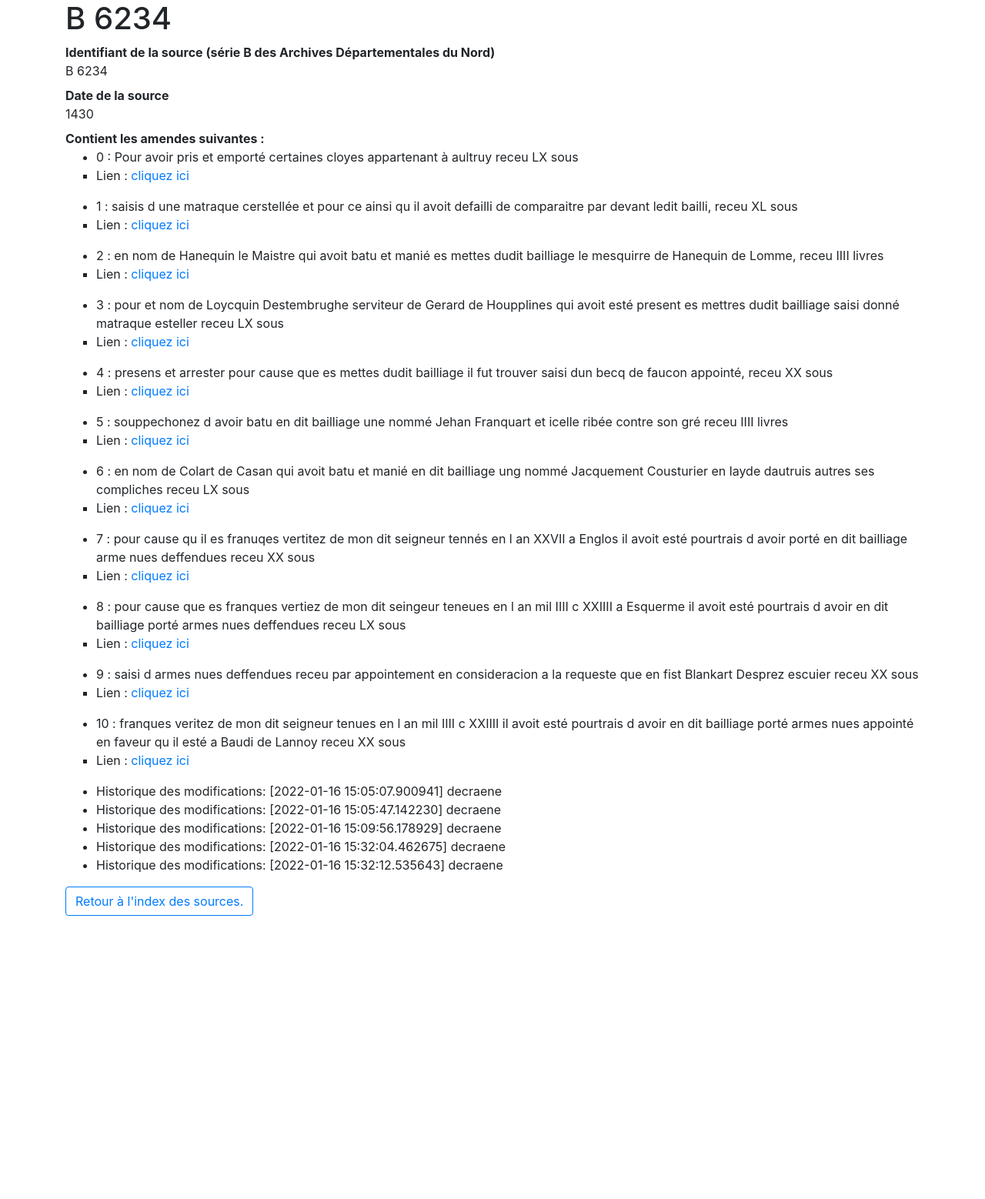
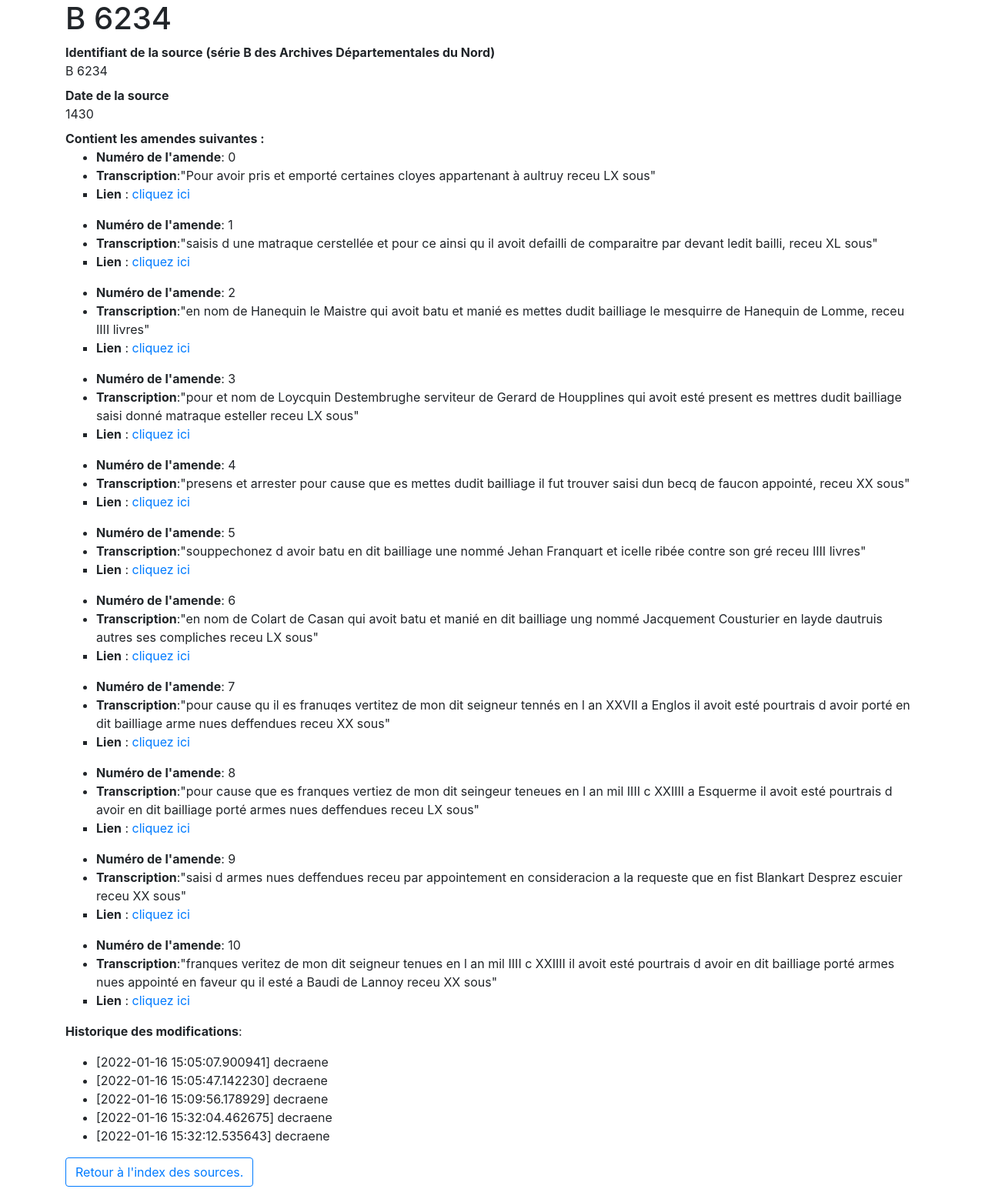
Before and after one commit to ValentinDeCraene/Projet_Criminalithe, a Flask app: page /source/6234 in a window 1280 px wide. Shown: the part 56-1614 px from the top of the page at 77% size. Before the commit the page ends 1246 px from the top, so only its background shows below. Run offline with Flask 2, Linux system fonts and the light colour scheme; data comes from the database, SQL or seed files in the repository; some libraries are stand-ins or nearby versions.

Commit message:
correction mineure du html pour le suivi des modifications

```diff
--- a/Criminalithe/app/templates/pages/amende.html
+++ b/Criminalithe/app/templates/pages/amende.html
@@ -19,9 +19,9 @@
     <dt> Justiciable(s) mentionné(s)</dt> <dd>
     {% for justiciable in amende.justiciable %}
     <ul>
-        <li>Nom de la personnne : {{justiciable.personnes_nom}}</li>
-        <li>Prénom de la personne : {{justiciable.personnes_prenom}}</li>
-        <li> Lien vers la fiche de la personne : <a href="{{url_for("personne", personnes_id=justiciable.personnes_id)}}">cliquez ici</a></li>
+        <li><b>Nom</b> de la personnne : {{justiciable.personnes_nom}}</li>
+        <li><b>Prénom</b> de la personne : {{justiciable.personnes_prenom}}</li>
+        <li><b>Lien</b> vers la fiche de la personne : <a href="{{url_for("personne", personnes_id=justiciable.personnes_id)}}">cliquez ici</a></li>
     {% endfor %}
     </ul>
     </dd>
--- a/Criminalithe/app/templates/pages/personne.html
+++ b/Criminalithe/app/templates/pages/personne.html
@@ -10,9 +10,9 @@
     {% for amendes in personne.amendes %}
     <dd>
         <ul>
-        <li> Type de l'amende : {{amendes.amendes_type}}</li>
-        <li> Transcription : <br/>"Par {{personne.personnes_nom}} {{personne.personnes_prenom}}, <br/> {{amendes.amendes_transcription}}"</li>
-        <li> Lien vers la fiche de l'amende: <a href="{{url_for("amende", amendes_id=amendes.amendes_id)}}">cliquez ici</a></li>
+        <li> <b>Type</b> de l'amende : {{amendes.amendes_type}}</li>
+        <li> <b>Transcription</b> : <br/>"Par {{personne.personnes_nom}} {{personne.personnes_prenom}}, <br/> {{amendes.amendes_transcription}}"</li>
+        <li> <b>Lien</b> vers la fiche de l'amende: <a href="{{url_for("amende", amendes_id=amendes.amendes_id)}}">cliquez ici</a></li>
     {% endfor %}
         </ul>
     </dd>
--- a/Criminalithe/app/templates/pages/source.html
+++ b/Criminalithe/app/templates/pages/source.html
@@ -7,19 +7,21 @@
     <dt> Contient les amendes suivantes :</dt>
     {% for amende in source.amendes %}
     <ul>
-        <li>{{amende.amendes_id}} : {{amende.amendes_transcription}}</li>
-        <li type="square"> Lien : <a href="{{url_for("amende", amendes_id=amende.amendes_id)}}"> cliquez ici</a></li>
+        <li><b>Numéro de l'amende</b>: {{amende.amendes_id}}</li>
+        <li><b>Transcription</b>:"{{amende.amendes_transcription}}"</li>
+        <li type="square"> <b>Lien</b> : <a href="{{url_for("amende", amendes_id=amende.amendes_id)}}"> cliquez ici</a></li>
     </ul>
     {% endfor %}
+</dl>
+<p>
+    <b>Historique des modifications</b>:
+    <ul>
+    {% for modification in source.authorships %}
+        <li> [{{modification.authorship_date}}] {{modification.user.user_nom}}</li>
+    {% endfor %}
+    </ul>
+</p>
 
-<ul>
-        <dd>
-            {% for modification in source.authorships %}
-            <li>Historique des modifications: [{{modification.authorship_date}}] {{modification.user.user_nom}}</li>
-            {% endfor %}
-        </dd>
-</ul>
-</dl>
 <p>
 
 {% if current_user.is_authenticated %}
```
